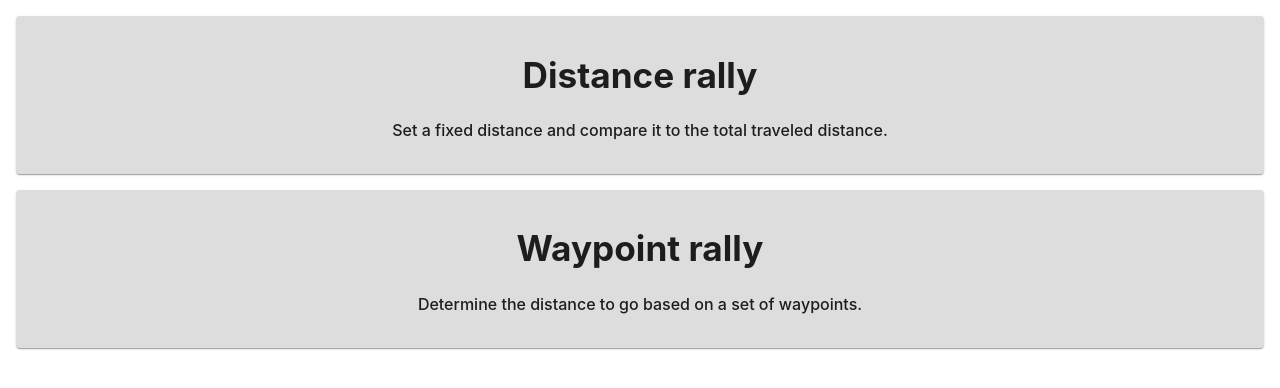
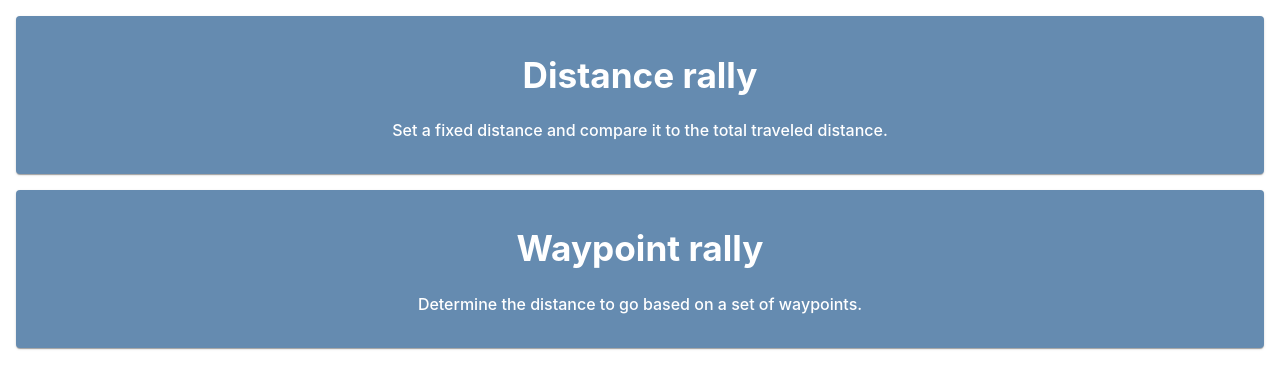
Before and after one commit to BrechtBa/rally-pilot, a React (Vite) app: page / in a window 1280 px wide. Shown: the top 388 px of the page. Built offline with nearby package versions, Linux system fonts and the light colour scheme; no server answers; some icons are missing.

Commit message:
change card color

```diff
--- a/src/App.tsx
+++ b/src/App.tsx
@@ -20,7 +20,7 @@ function Layout() {
 
 function NavigationCard({title, description}: {title: string, description: string}) {
   return (
-    <Paper style={{padding: "1em", backgroundColor: "#ddd"}}>
+    <Paper style={{padding: "1em", backgroundColor: "rgb(101, 139, 176)", color: "#ffffff"}}>
         <h1>{title}</h1>
         <p>{description}</p>
     </Paper>
```
